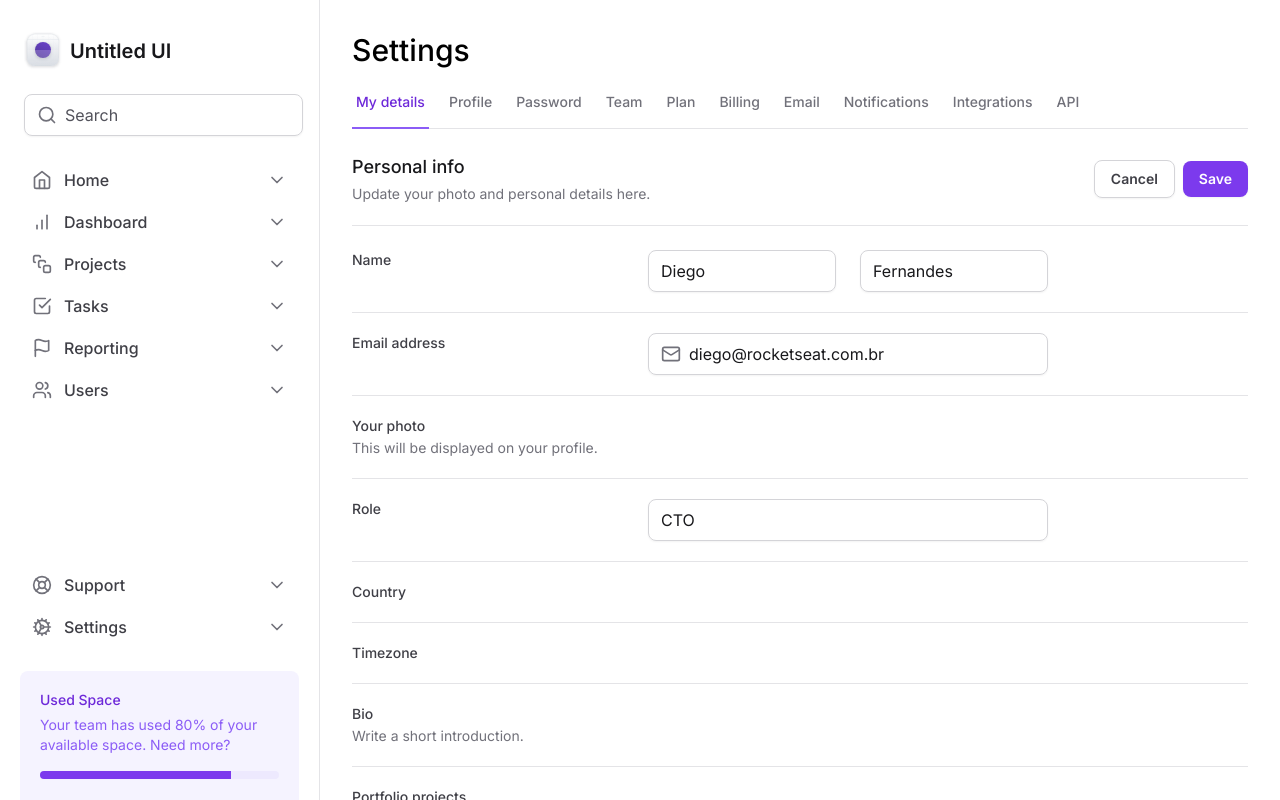
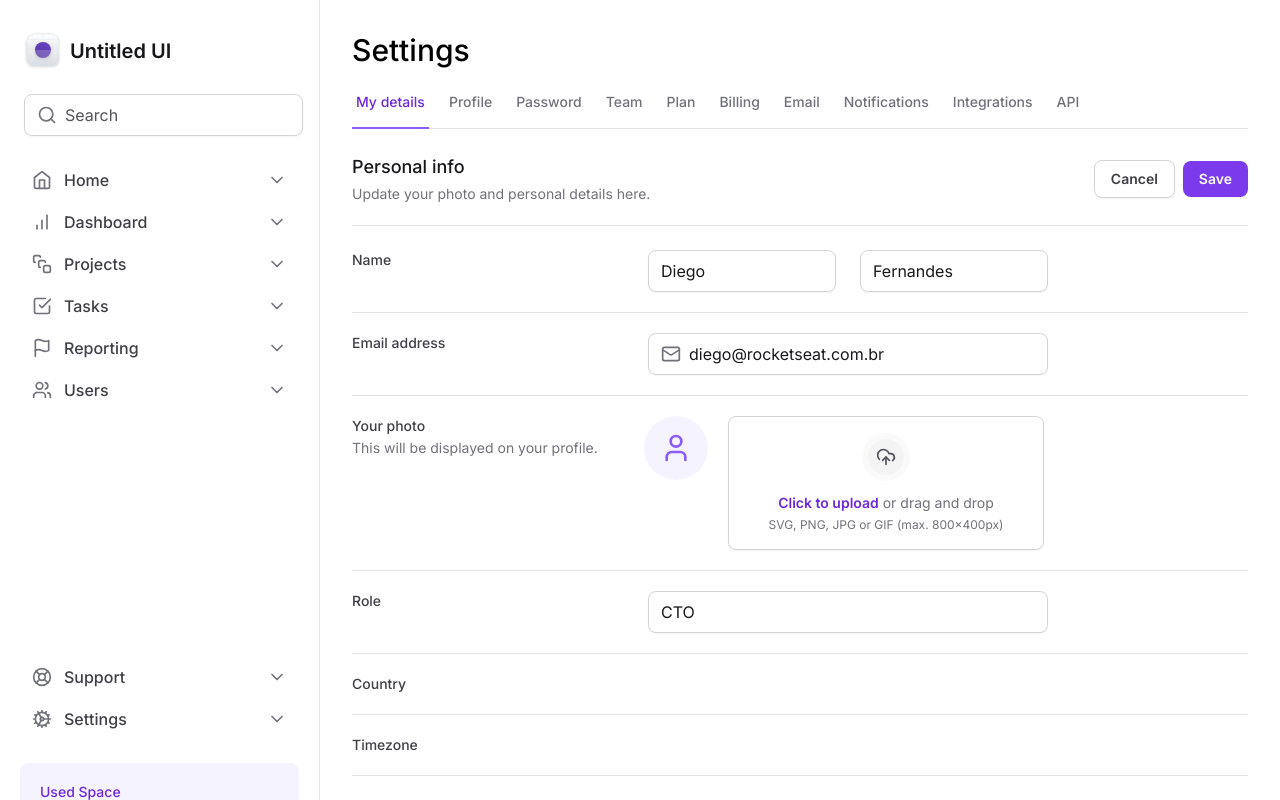
Before and after one commit to yurigarrido/dashboard-tailwind, a Next.js app: page / in a window 1280 px wide. Shown: the top 800 px of the page. Built offline with nearby package versions, Linux system fonts and the light colour scheme.

Commit message:
feat: customize file input

```diff
--- a/src/app/page.tsx
+++ b/src/app/page.tsx
@@ -1,6 +1,6 @@
 import { SettingsTabs } from '@/components/SettingsTabs'
 import * as Input from '@/components/Input'
-import { Mail } from 'lucide-react'
+import { Mail, UploadCloud, User } from 'lucide-react'
 
 export default function Home() {
   return (
@@ -77,7 +77,7 @@
 
           <div className="grid-cols-form grid gap-3 pt-5">
             <label
-              htmlFor="email"
+              htmlFor="photo"
               className="text-sm font-medium text-zinc-700"
             >
               Your photo
@@ -85,7 +85,34 @@
                 This will be displayed on your profile.
               </span>
             </label>
-            <div />
+            <div className="flex items-start gap-5">
+              <div className="flex h-16 w-16 items-center justify-center rounded-full bg-violet-50">
+                <User className="h-8 w-8 text-violet-500" />
+              </div>
+
+              <label
+                htmlFor="photo"
+                className="hover:bg-violet-25 group flex flex-1 cursor-pointer flex-col items-center gap-3 rounded-lg border border-zinc-300 px-6 py-4 text-center text-zinc-500 shadow-sm hover:border-violet-200 hover:text-violet-500"
+              >
+                <div className="border-6 rounded-full border-zinc-50 bg-zinc-100 p-2 group-hover:border-violet-50 group-hover:bg-violet-100">
+                  <UploadCloud className="h-5 w-5 text-zinc-600 group-hover:text-violet-600" />
+                </div>
+
+                <div className="flex flex-col items-center gap-1">
+                  <span className="text-sm">
+                    <span className="font-semibold text-violet-700">
+                      Click to upload
+                    </span>{' '}
+                    or drag and drop
+                  </span>
+                  <span className="text-xs">
+                    SVG, PNG, JPG or GIF (max. 800x400px)
+                  </span>
+                </div>
+              </label>
+
+              <input type="file" className="sr-only" id="photo" />
+            </div>
           </div>
 
           <div className="grid-cols-form grid gap-3 pt-5">
--- a/tailwind.config.ts
+++ b/tailwind.config.ts
@@ -13,6 +13,15 @@
         profile: 'max-content 1fr min-content',
         form: 'minmax(7.5rem, 17.5rem) minmax(25rem, 1fr) minmax(0, 15rem)',
       },
+      borderWidth: {
+        6: '6px',
+      },
+
+      colors: {
+        violet: {
+          25: '#fcfaff',
+        },
+      },
     },
   },
   plugins: [],
```
